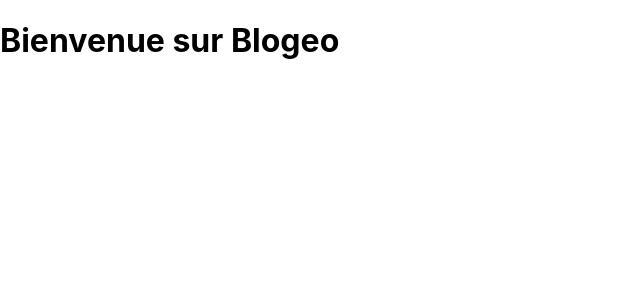
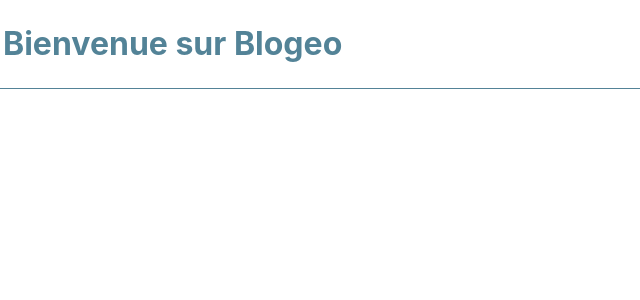
Before and after one commit to Romain-Pailler/tp_blog, a React (Create React App) app: page / in a window 1280 px wide. Shown: the top 300 px of the page, without its empty margins (0-640 px from the left). Built offline with nearby package versions, Linux system fonts and the light colour scheme.

Commit message:
ajout du style dans le css

```diff
--- a/src/style/Banniere.css
+++ b/src/style/Banniere.css
@@ -0,0 +1,9 @@
+.banniere{
+    background-color: white;
+    padding: 3px;
+    color : #538397;
+    border-bottom: solid 1px #538397;
+    display: flex;
+    flex-direction: row;
+    align-items: center;
+}
```
